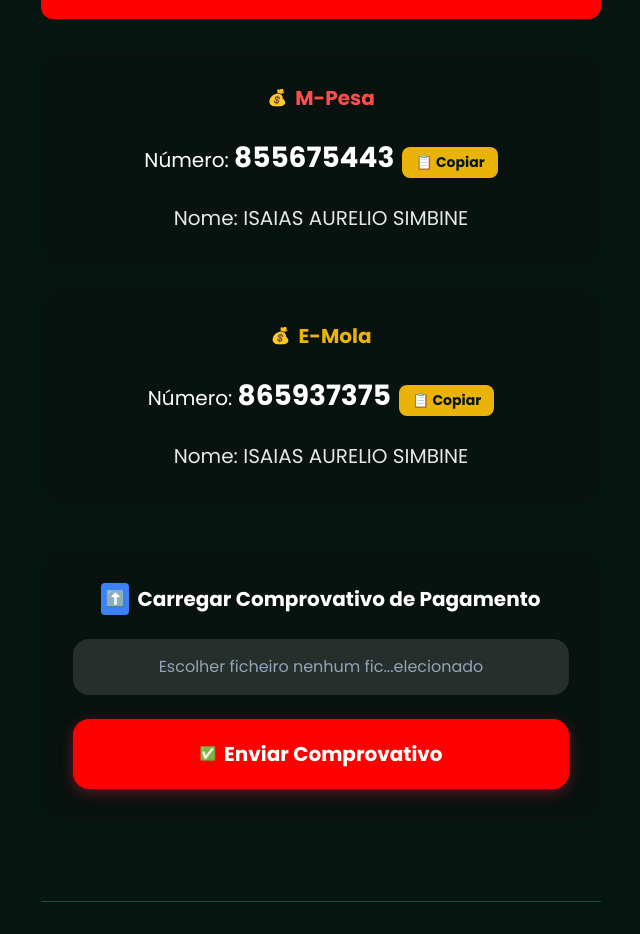
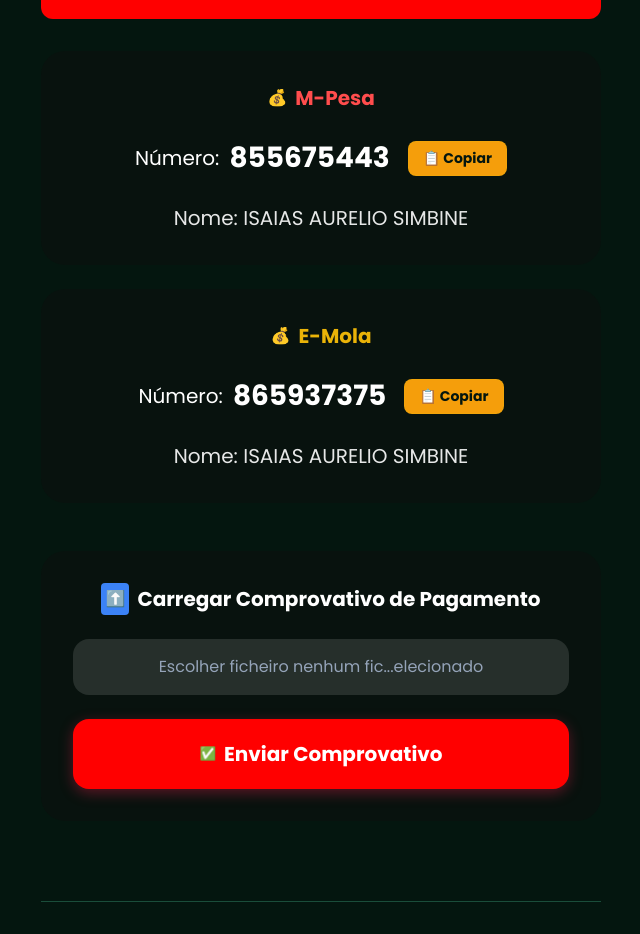
Before and after one commit to elidiojoaomaibass-lgtm/GOLD---SORVICES-, a React (Vite) app: page / in a window 1280 px wide. Shown: the part 3980-4914 px from the top of the page, without its empty margins (319-959 px from the left). Built offline with nearby package versions, Linux system fonts and the light colour scheme.

Commit message:
Feature: Updated copy button layout and success message

```diff
--- a/src/App.tsx
+++ b/src/App.tsx
@@ -75,7 +75,7 @@ function App() {
 
   const copyToClipboard = (text: string) => {
     navigator.clipboard.writeText(text);
-    alert('Número copiado para a área de transferência!');
+    alert('Número copiado com sucesso');
   };
 
   const handleFileChange = (e: React.ChangeEvent<HTMLInputElement>) => {
@@ -324,13 +324,13 @@ function App() {
               <span role="img" aria-label="money">💰</span>
               <span style={{ fontWeight: 700, color: '#ff4d4d', fontSize: '1.25rem' }}>M-Pesa</span>
             </div>
-            <div style={{ marginBottom: '1.5rem' }}>
+            <div style={{ marginBottom: '1.5rem', display: 'flex', alignItems: 'center', justifyContent: 'center', gap: '10px', flexWrap: 'wrap' }}>
               <span style={{ fontSize: '1.25rem', color: 'white' }}>Número: </span>
               <span style={{ fontWeight: 800, fontSize: '1.75rem', color: 'white' }}>855675443</span>
               <button
                 className="copy-btn"
                 onClick={(e) => { e.stopPropagation(); copyToClipboard('855675443'); }}
-                style={{ backgroundColor: '#eab308', color: '#04160f', fontWeight: 700, borderRadius: '8px', padding: '4px 12px', fontSize: '0.875rem' }}
+                style={{ backgroundColor: '#f59e0b', color: '#04160f', fontWeight: 700, borderRadius: '8px', padding: '6px 14px', fontSize: '0.875rem' }}
               >
                 📋 Copiar
               </button>
@@ -346,13 +346,13 @@ function App() {
               <span role="img" aria-label="money-bag">💰</span>
               <span style={{ fontWeight: 700, color: '#eab308', fontSize: '1.25rem' }}>E-Mola</span>
             </div>
-            <div style={{ marginBottom: '1.5rem' }}>
+            <div style={{ marginBottom: '1.5rem', display: 'flex', alignItems: 'center', justifyContent: 'center', gap: '10px', flexWrap: 'wrap' }}>
               <span style={{ fontSize: '1.25rem', color: 'white' }}>Número: </span>
               <span style={{ fontWeight: 800, fontSize: '1.75rem', color: 'white' }}>865937375</span>
               <button
                 className="copy-btn"
                 onClick={(e) => { e.stopPropagation(); copyToClipboard('865937375'); }}
-                style={{ backgroundColor: '#eab308', color: '#04160f', fontWeight: 700, borderRadius: '8px', padding: '4px 12px', fontSize: '0.875rem' }}
+                style={{ backgroundColor: '#f59e0b', color: '#04160f', fontWeight: 700, borderRadius: '8px', padding: '6px 14px', fontSize: '0.875rem' }}
               >
                 📋 Copiar
               </button>
```
